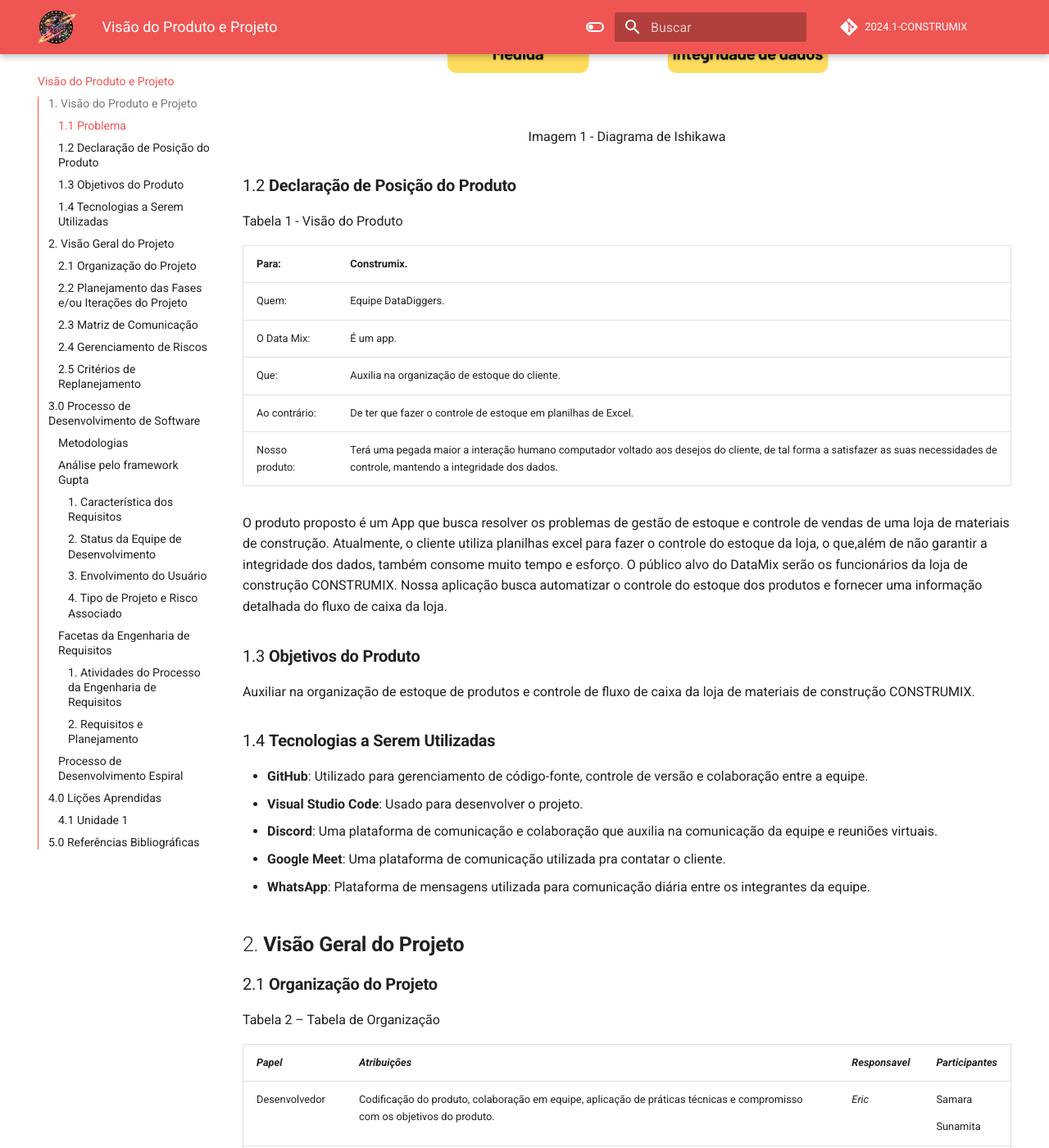
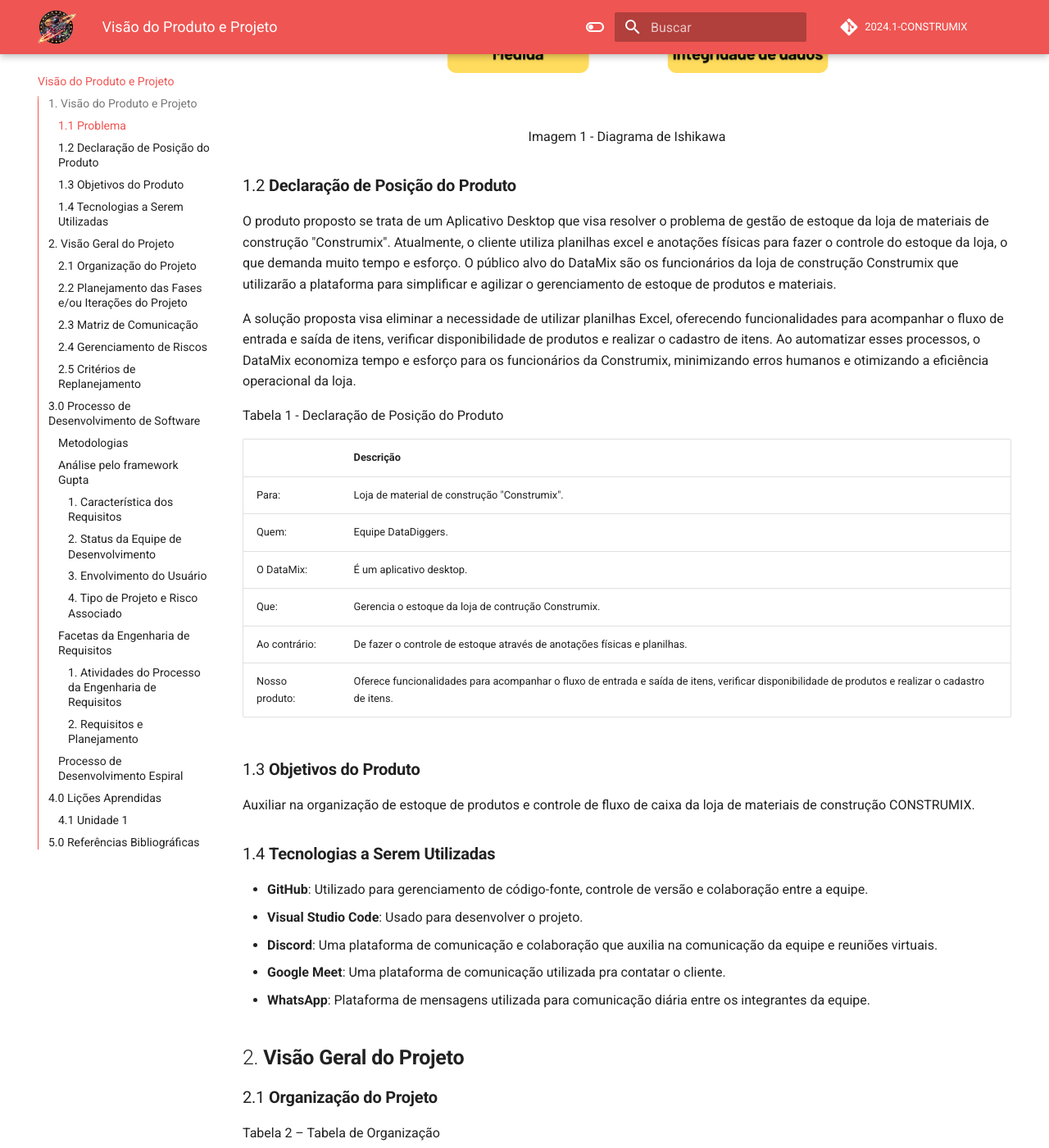
Before and after one commit to mdsreq-fga-unb/2024.1-CONSTRUMIX, an MkDocs documentation site: the page built from docs/documentoVisao.md, in a window 1280 px wide and 1400 px high, scrolled down 1332 px. Shown: the whole window at 82% size. Built offline with MkDocs 1.6.1 and Material for MkDocs 9.7.7, drawn with Linux system fonts in a browser that asks for light colours; some web fonts are replaced; comment, search, counter and statistics services are not loaded.

Commit message:
resolvendo issues Declaração de Posição do Produto e Declaração de Posição do Produto - adicional

```diff
--- a/docs/documentoVisao.md
+++ b/docs/documentoVisao.md
@@ -21,17 +21,20 @@
 
 ### 1.2 **Declaração de Posição do Produto**
 
-Tabela 1 - Visão do Produto
+O produto proposto se trata de um Aplicativo Desktop que visa resolver o problema de gestão de estoque da loja de materiais de construção "Construmix". Atualmente, o cliente utiliza planilhas excel e anotações físicas para fazer o controle do estoque da loja, o que demanda muito tempo e esforço. O público alvo do DataMix são os funcionários da loja de construção Construmix que utilizarão a plataforma para simplificar e agilizar o gerenciamento de estoque de produtos e materiais.
 
-| Para:          | Construmix.                                                                                                                                                                       |
+A solução proposta visa eliminar a necessidade de utilizar planilhas Excel, oferecendo funcionalidades para acompanhar o fluxo de entrada e saída de itens, verificar disponibilidade de produtos e realizar o cadastro de itens. Ao automatizar esses processos, o DataMix economiza tempo e esforço para os funcionários da Construmix, minimizando erros humanos e otimizando a eficiência operacional da loja.
+
+Tabela 1 - Declaração de Posição do Produto
+
+| |Descrição                                                                                                                                                                    |
 | -------------- | :-------------------------------------------------------------------------------------------------------------------------------------------------------------------------------- |
+| Para:    | Loja de material de construção "Construmix".                                                                                                                                                         |
 | Quem:          | Equipe DataDiggers.                                                                                                                                                               |
-| O Data Mix:    | É um app.                                                                                                                                                                         |
-| Que:           | Auxilia na organização de estoque do cliente.                                                                                                                                     |
-| Ao contrário:  | De ter que fazer o controle de estoque em planilhas de Excel.                                                                                                                     |
-| Nosso produto: | Terá uma pegada maior a interação humano computador voltado aos desejos do cliente, de tal forma a satisfazer as suas necessidades de controle, mantendo a integridade dos dados. |
-
-O produto proposto é um App que busca resolver os problemas de gestão de estoque e controle de vendas de uma loja de materiais de construção. Atualmente, o cliente utiliza planilhas excel para fazer o controle do estoque da loja, o que,além de não garantir a integridade dos dados, também consome muito tempo e esforço. O público alvo do DataMix serão os funcionários da loja de construção CONSTRUMIX. Nossa aplicação busca automatizar o controle do estoque dos produtos e fornecer uma informação detalhada do fluxo de caixa da loja.
+| O DataMix:    | É um aplicativo desktop.                                                                                                                                                       |
+| Que:           | Gerencia o estoque da loja de contrução Construmix.                                                                                                                                     |
+| Ao contrário:  | De fazer o controle de estoque através de anotações físicas e planilhas.                                                                                                                     |
+| Nosso produto: |  Oferece funcionalidades para acompanhar o fluxo de entrada e saída de itens, verificar disponibilidade de produtos e realizar o cadastro de itens. |
 
 ### 1.3 **Objetivos do Produto**
 
```
